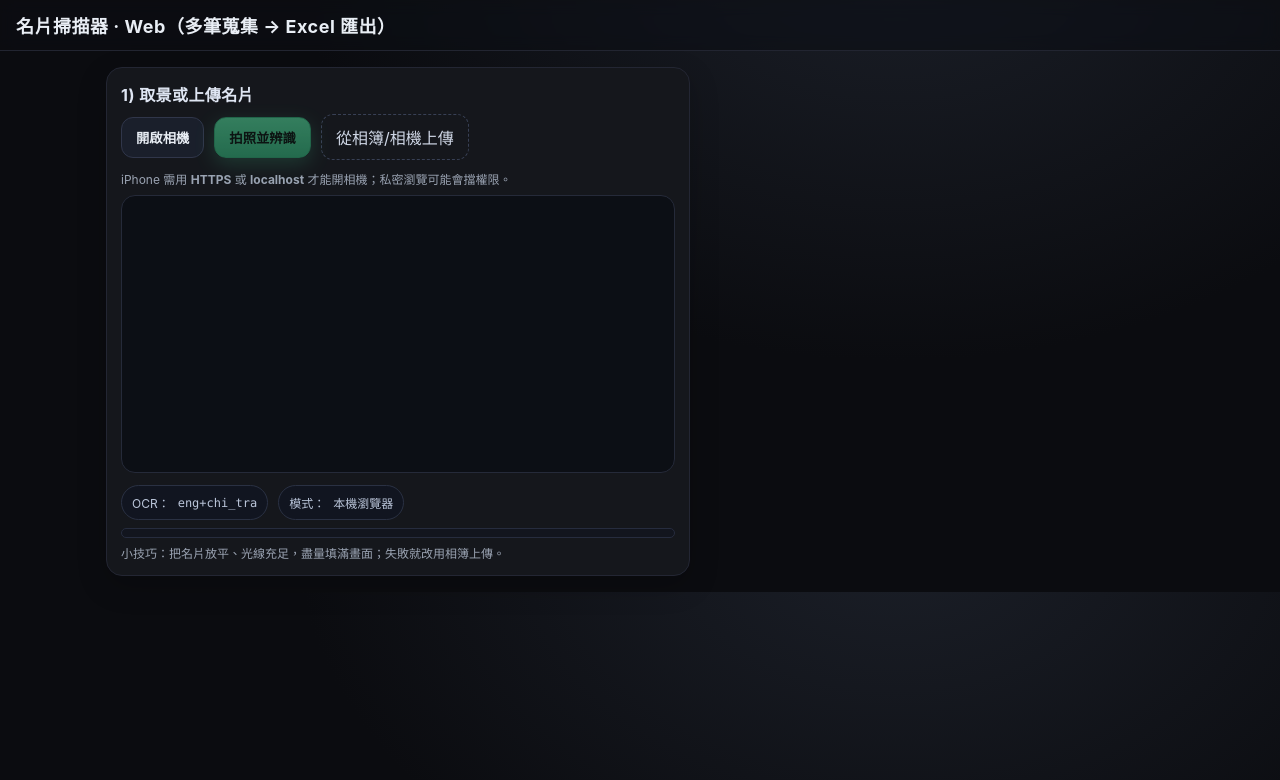
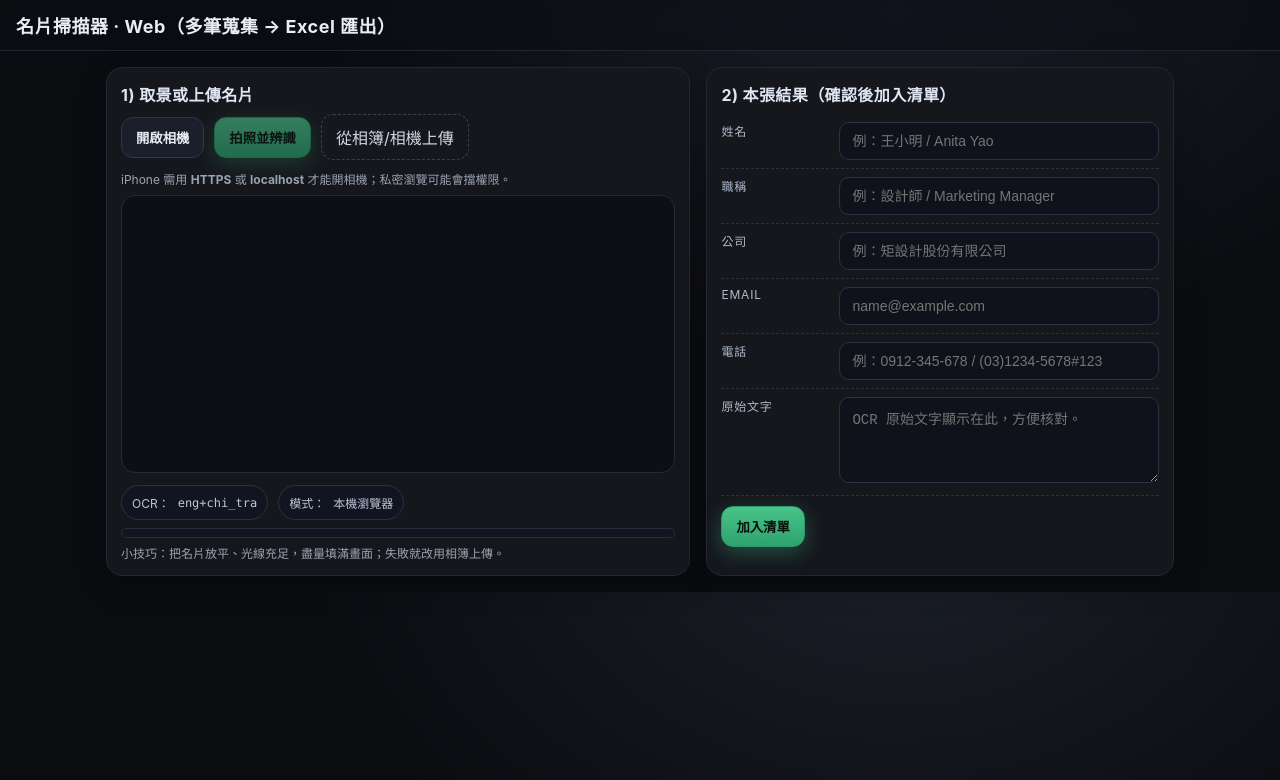
Before and after one commit to lu6672123-afk/lu6672123-afk.github.io, a plain HTML site: page index.html in a window 1280 px wide. Drawn offline with Linux system fonts and the light colour scheme.

Commit message:
index.html

```diff
--- a/index.html
+++ b/index.html
@@ -68,3 +68,19 @@ th { color:#cfe0ff; font-weight:700; background:#0f1320; position: sticky; top:0
 <div class="hint" style="margin-top:6px">小技巧：把名片放平、光線充足，盡量填滿畫面；失敗就改用相簿上傳。</div>
 </div>
 </section>
+
+
+<section class="card">
+<div class="inner">
+<h2>2) 本張結果（確認後加入清單）</h2>
+<div class="field"><div class="key">姓名</div><div class="val"><input id="name" placeholder="例：王小明 / Anita Yao"/></div></div>
+<div class="field"><div class="key">職稱</div><div class="val"><input id="title" placeholder="例：設計師 / Marketing Manager"/></div></div>
+<div class="field"><div class="key">公司</div><div class="val"><input id="company" placeholder="例：矩設計股份有限公司"/></div></div>
+<div class="field"><div class="key">Email</div><div class="val"><input id="email" placeholder="name@example.com"/></div></div>
+<div class="field"><div class="key">電話</div><div class="val"><input id="phone" placeholder="例：0912-345-678 / (03)1234-5678#123"/></div></div>
+<div class="field"><div class="key">原始文字</div><div class="val"><textarea id="raw" placeholder="OCR 原始文字顯示在此，方便核對。"></textarea></div></div>
+
+
+<div class="row" style="margin-top:10px">
+<button id="addToList" class="primary">加入清單</button>
+</html>
```
